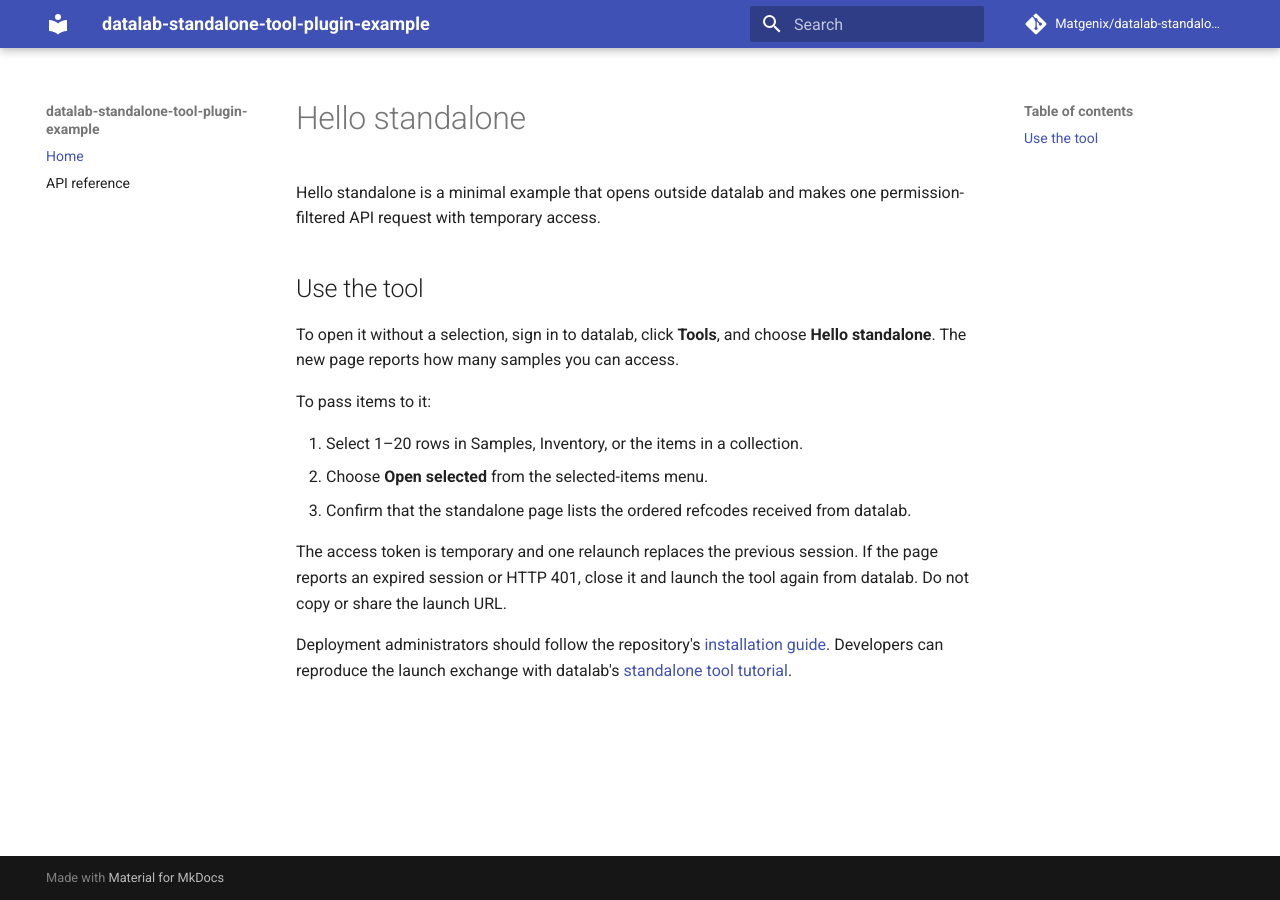
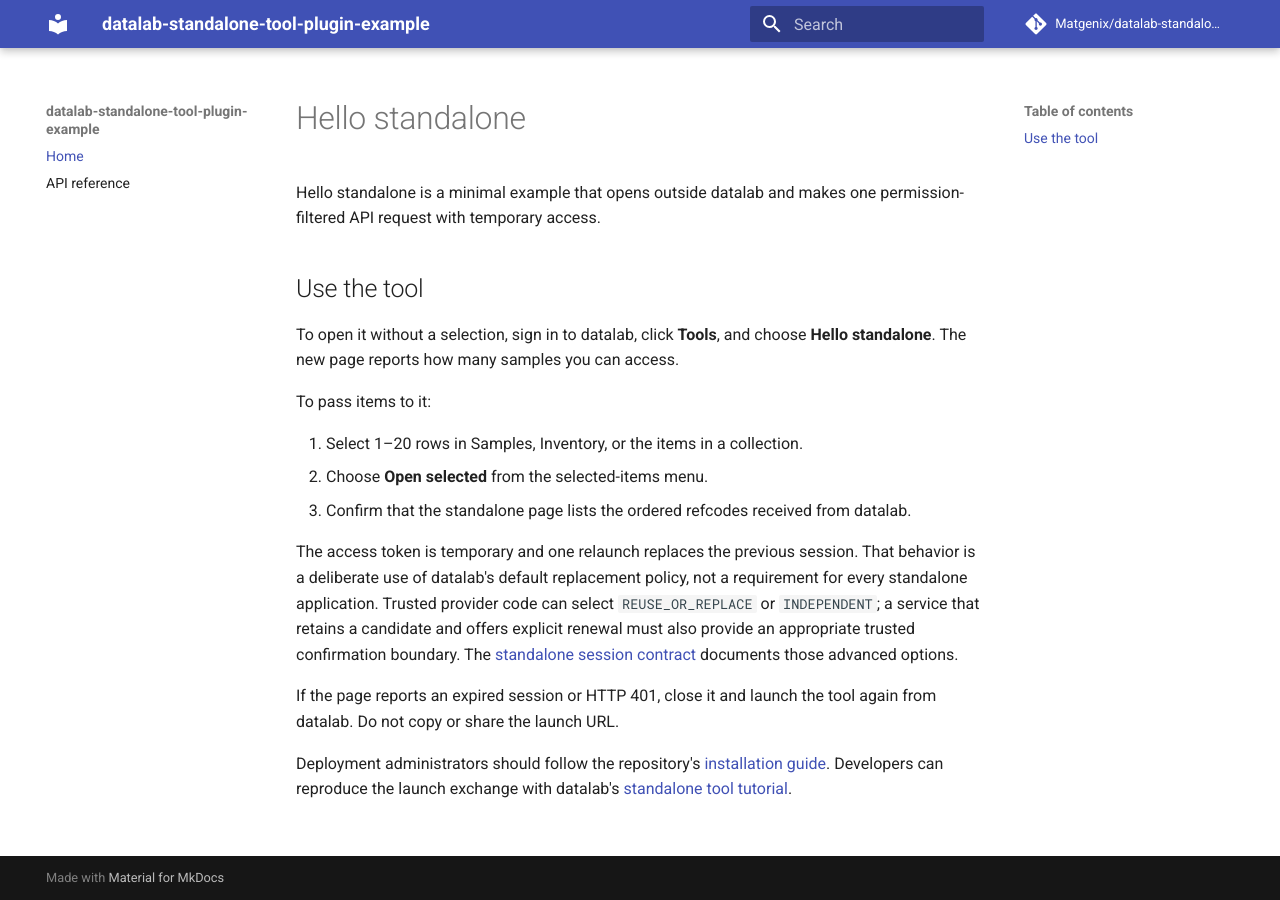
Before and after one commit to Matgenix/datalab-standalone-tool-plugin-example, an MkDocs documentation site: the page built from docs/index.md, in a window 1280 px wide. Built offline with MkDocs 1.6.1 and Material for MkDocs 9.7.7, drawn with Linux system fonts in a browser that asks for light colours; comment, search, counter and statistics services are not loaded.

Commit message:
Document renewal options.

```diff
--- a/docs/index.md
+++ b/docs/index.md
@@ -16,6 +16,14 @@ To pass items to it:
    datalab.
 
 The access token is temporary and one relaunch replaces the previous session.
+That behavior is a deliberate use of datalab's default replacement policy, not
+a requirement for every standalone application. Trusted provider code can
+select `REUSE_OR_REPLACE` or `INDEPENDENT`; a service that retains a candidate
+and offers explicit renewal must also provide an appropriate trusted
+confirmation boundary. The
+[standalone session contract](https://docs.datalab-org.io/en/latest/plugin-development/standalone-tool-plugin/#access-and-credential-details)
+documents those advanced options.
+
 If the page reports an expired session or HTTP 401, close it and launch the tool
 again from datalab. Do not copy or share the launch URL.
 
```
